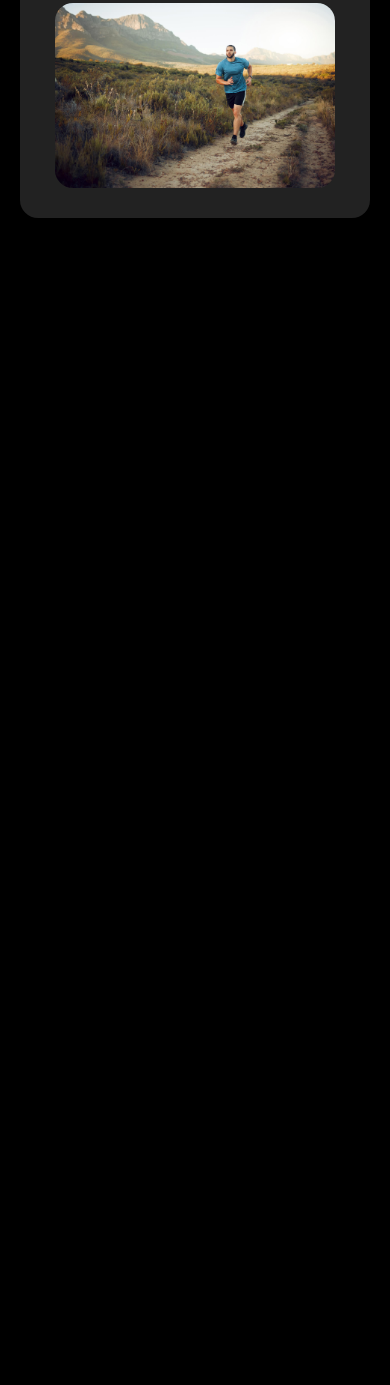
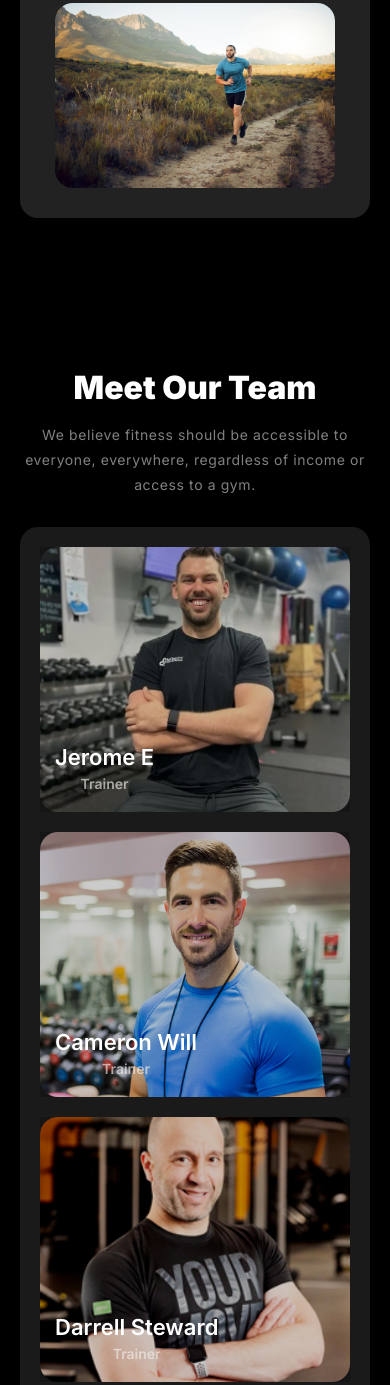
Before and after one commit to Sharif707/Assignment-02, a plain HTML site: page index.html in a window 390 px wide. Shown: the part 2950-4335 px from the top of the page. Before the commit the page ends 3233 px from the top, so only its background shows below. Drawn offline with Linux system fonts and the light colour scheme; a web font is replaced by a local one.

Commit message:
meeting section completed and responsive only for mobile

```diff
--- a/index.html
+++ b/index.html
@@ -119,16 +119,77 @@
                     <p>We believe fitness should be accessible to everyone, everywhere, regardless of income or access
                         to a gym. With hundreds of professional workouts.</p>
 
-                        <button class="primary-button">Join Now</button>
+                    <button class="primary-button">Join Now</button>
                 </div>
                 <div class="extra-mile-img">
                     <img src="images/run.jpg" alt="">
                 </div>
             </section>
-              <!-- extra-mile section ends here -->
+            <!-- extra-mile section ends here -->
+
+            <!-- Team section starts here -->
+            <section class="team-section">
+                <h1>Meet Our Team</h1>
+                <p>We believe fitness should be accessible to everyone, everywhere, regardless of income or access to a
+                    gym.</p>
+
+                    <div class="instructor-section">
+                        <div class="trainers">
+                            <img src="images/trainer1.png" alt="trainers">
+                            <div class="trainers-intro">
+                                <h1>Jerome E</h1>
+                                <span>Trainer</span>
+                            </div>
+                        </div>
+                        <div class="trainers">
+                            <img src="images/trainer2.png" alt="trainers">
+                            <div class="trainers-intro">
+                                <h1>Cameron Will</h1>
+                                <span>Trainer</span>
+                            </div>
+                        </div>
+                        <div class="trainers">
+                            <img src="images/trainer3.png" alt="trainers">
+                            <div class="trainers-intro">
+                                <h1>Darrell Steward</h1>
+                                <span>Trainer</span>
+                            </div>
+                        </div>
+                        <div class="trainers">
+                            <img src="images/trainer4.png" alt="trainers">
+                            <div class="trainers-intro">
+                                <h1>Dianne R</h1>
+                                <span>Trainer</span>
+                            </div>
+                        </div>
+                        <div class="trainers" id="trainer-5">
+                            <img src="images/trainer5.png" alt="trainers">
+                            <div class="trainers-intro">
+                                <h1>Cody Fisher</h1>
+                                <span>Trainer</span>
+                            </div>
+                        </div>
+                        <div class="trainers" id="trainer-6">
+                            <img src="images/trainer6.png" alt="trainers">
+                            <div class="trainers-intro">
+                                <h1>Thresa Webb</h1>
+                                <span>Trainer</span>
+                            </div>
+                        </div>
+                    </div>
+
+            </section>
+
+
+            <!-- Team section ends here -->
         </div>
 
     </main>
+
+
+    <footer class="footer">
+
+    </footer>
 
 
 
--- a/styles/index.css
+++ b/styles/index.css
@@ -125,7 +125,7 @@ header {
 }
 
 /* banner section styling */
-main{
+main {
   padding: 0 20px;
 }
 .banner-section {
@@ -356,7 +356,7 @@ main{
   color: rgba(255, 255, 255, 0.5);
 
   font-size: 1.4rem;
-line-height: 25px;
+  line-height: 25px;
   letter-spacing: 0.6px;
   margin: 15px 0 30px 0;
 }
@@ -382,15 +382,96 @@ line-height: 25px;
 
   .extra-mile-content > h1 {
     font-size: 3.2rem;
-
   }
 
   .extra-mile-content button {
-  display: block;
-  width: 100%;
+    display: block;
+    width: 100%;
   }
 
   .extra-mile-img {
-   flex: 1;
+    flex: 1;
   }
 }
+
+/* team section styling */
+
+.team-section {
+  padding: 85px 0;
+  color: white;
+  text-align: center;
+}
+.team-section > h1 {
+  font-size: 4.8rem;
+  font-weight: 900;
+}
+.team-section p {
+  color: rgba(255, 255, 255, 0.5);
+
+  font-size: 1.4rem;
+  line-height: 25px;
+  letter-spacing: 0.6px;
+  margin: 15px 0 30px 0;
+}
+.instructor-section {
+  display: flex;
+  align-items: center;
+  gap: 20px;
+  padding: 20px;
+  flex-wrap: wrap;
+  border-radius: 18px;
+
+  background: rgba(255, 255, 255, 0.1);
+}
+
+.trainers {
+  width: 320px;
+  height: 265px;
+
+  position: relative;
+}
+.trainers::before {
+  content: "";
+  position: absolute;
+  width: 100%;
+  height: 100%;
+  background: rgba(0, 0, 0, 0.2);
+  left: 0;
+  right: 0;
+}
+.trainers > img {
+  width: 100%;
+  border-radius: 18px;
+  height: 100%;
+  object-fit: cover;
+}
+.trainers-intro {
+  position: absolute;
+  bottom: 20px;
+  left: 15px;
+}
+.trainers-intro h1 {
+  font-size: 2.2rem;
+  font-weight: 600;
+  margin-bottom: 5px;
+}
+.trainers-intro span {
+  font-size: 1.4rem;
+  color: rgba(239, 237, 232, 0.65);
+  font-weight: 600;
+}
+
+@media screen and (max-width: 576px) {
+  .team-section > h1 {
+    font-size: 3.2rem;
+  }
+  .trainers {
+    width: 100%;
+  }
+  #trainer-5{
+    display: none;
+  }
+  #trainer-6{
+    display: none;
+  }
+}
```
